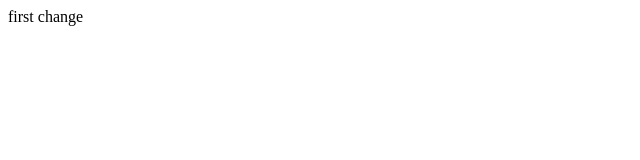
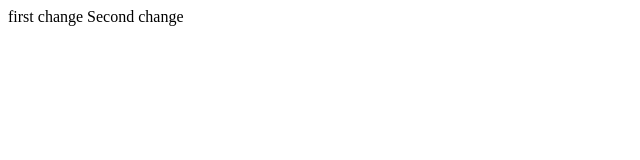
Before and after one commit to newGit6/First, a plain HTML site: page index.html in a window 1280 px wide. Shown: the whole page, without its empty margins (0-640 px from the left). Drawn offline with Linux system fonts and the light colour scheme.

Commit message:
second change

```diff
--- a/index.html
+++ b/index.html
@@ -6,6 +6,6 @@
     <title>Document</title>
   </head>
   <body>
-    first change
+    first change Second change
   </body>
 </html>
```
